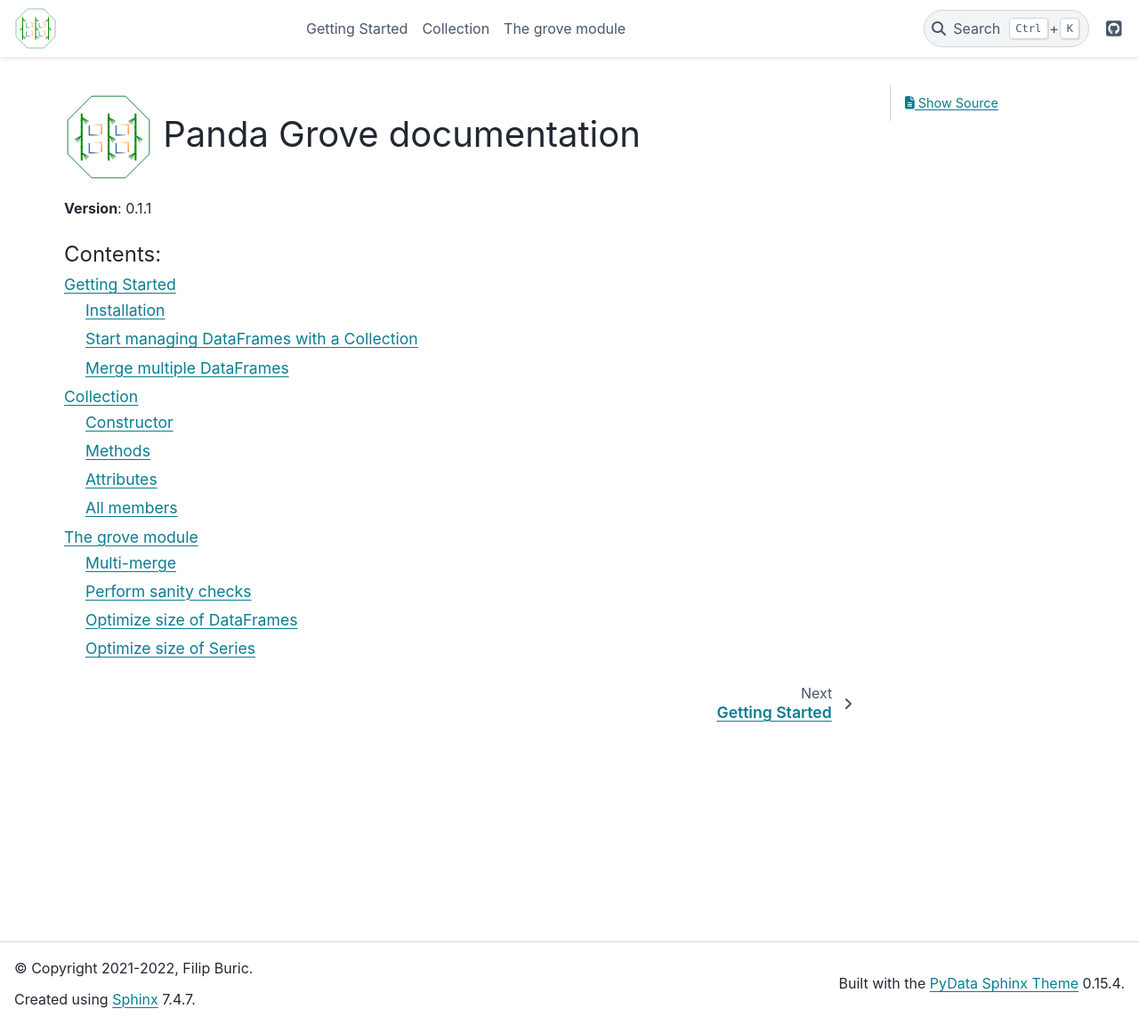
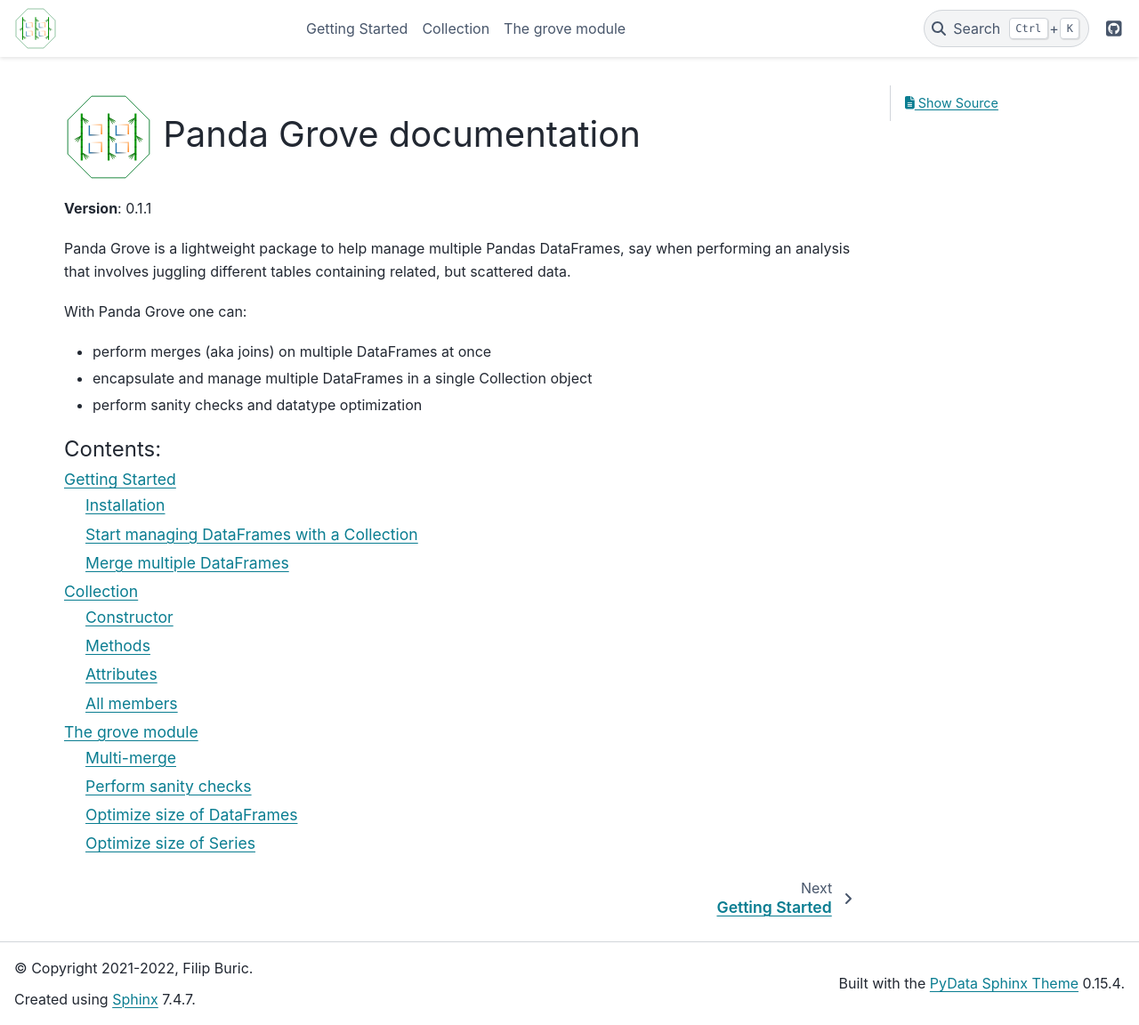
Before and after one commit to fburic/panda-grove, a Sphinx documentation site: the page built from doc/index.rst, in a window 1280 px wide and 1152 px high. Shown: the whole window at 89% size. Built offline with Sphinx 7.4.7 and the PyData theme 0.15.4, drawn with Linux system fonts in a browser that asks for light colours.

Commit message:
doc: Add quick package description

```diff
--- a/doc/index.rst
+++ b/doc/index.rst
@@ -6,6 +6,16 @@
 
 **Version**: |version|
 
+Panda Grove is a lightweight package to help manage multiple Pandas DataFrames,
+say when performing an analysis that involves juggling different tables
+containing related, but scattered data.
+
+With Panda Grove one can:
+
+- perform merges (aka joins) on multiple DataFrames at once
+- encapsulate and manage multiple DataFrames in a single Collection object
+- perform sanity checks and datatype optimization
+
 .. toctree::
    :maxdepth: 2
    :caption: Contents:
```
